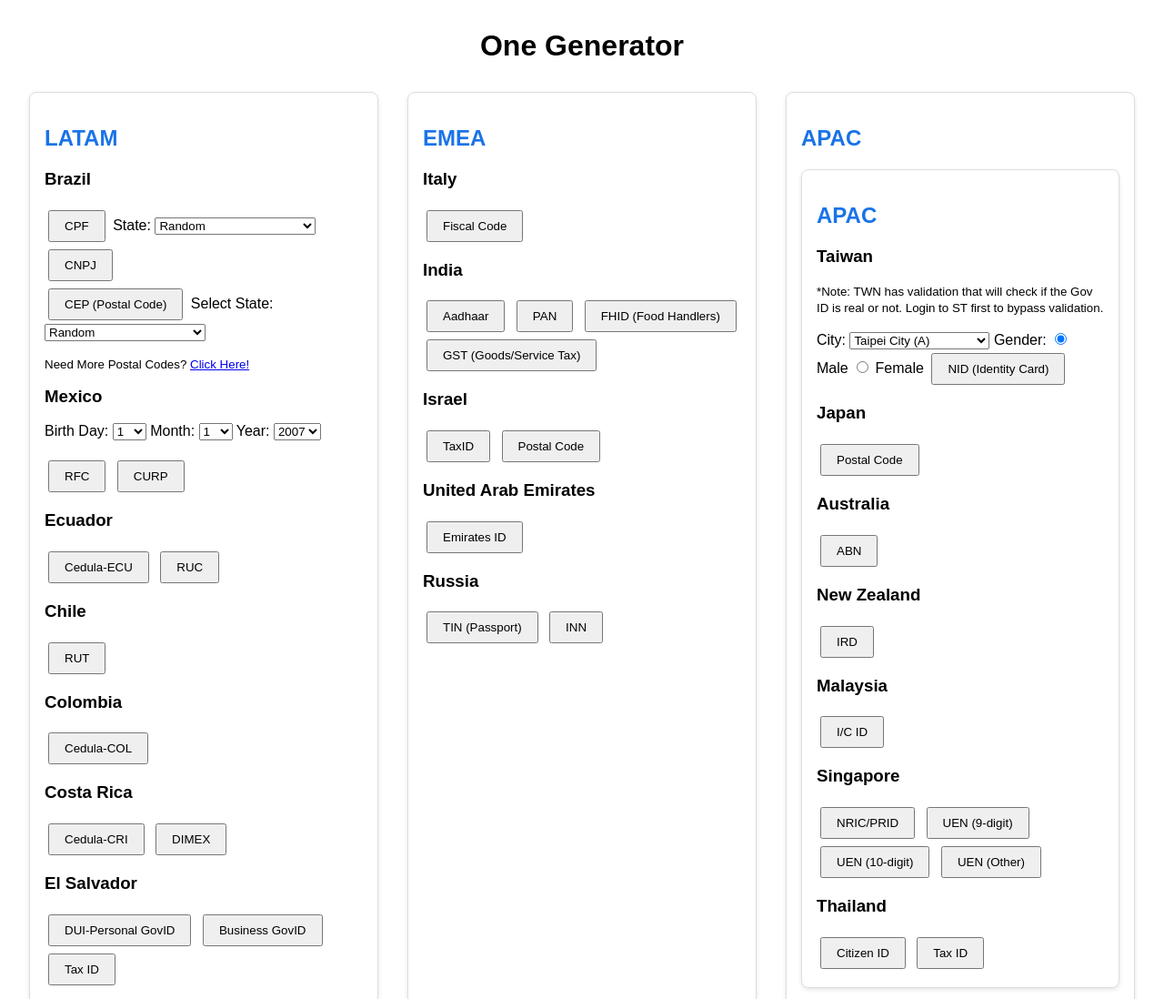
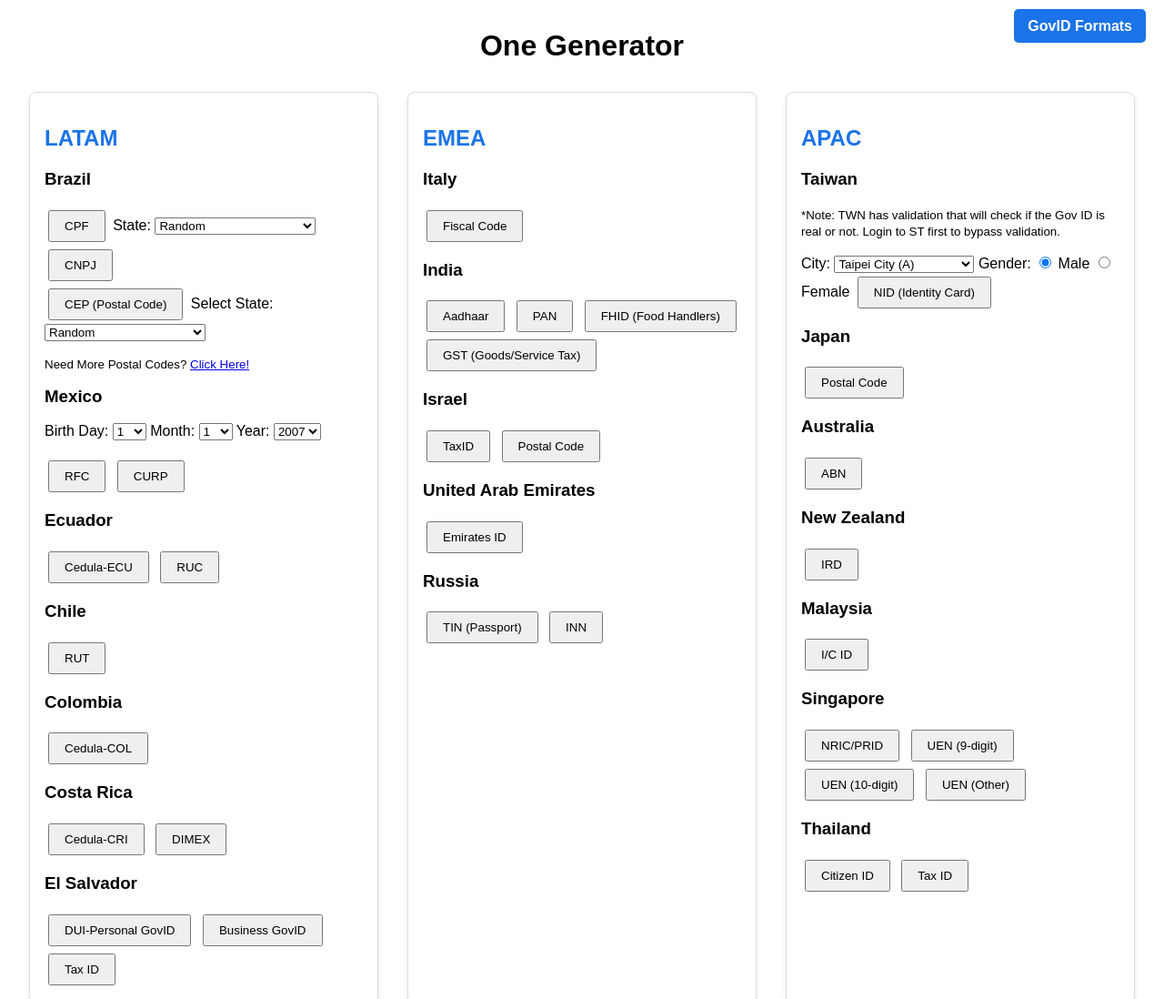
Before and after one commit to camerondukes/one_generator, a plain HTML site: page index.html in a window 1280 px wide. Shown: the top 1098 px of the page at 91% size. Drawn offline with Linux system fonts and the light colour scheme.

Commit message:
Update index.html

```diff
--- a/index.html
+++ b/index.html
@@ -7,6 +7,7 @@
     body {
       font-family: Arial, sans-serif;
       margin: 2rem;
+
     }
 
     .container {
@@ -52,6 +53,12 @@
   </style>
 </head>
 <body>
+
+  <body>
+  <div style="position: absolute; top: 20px; right: 20px;">
+    <a href="formats.html" style="padding: 10px 15px; background: #1a73e8; color: white; text-decoration: none; border-radius: 5px; font-weight: bold;">GovID Formats</a>
+  </div>
+
   <h1>One Generator</h1>
 
   <p id="output"></p>
@@ -164,6 +171,7 @@
       <h3>Chile</h3>
       <button onclick="handleGenerate('RUT')">RUT</button>
 
+
       <h3>Colombia</h3>
       <button onclick="handleGenerate('ColombiaCedula')">Cedula-COL</button>
 
@@ -222,8 +230,6 @@
 
     <!-- APAC -->
     <div class="region">
-      <h2>APAC</h2>
-      <div class="region">
       <h2>APAC</h2>
       <h3>Taiwan</h3>
       <small><p>*Note: TWN has validation that will check if the Gov ID is real or not. Login to ST first to bypass validation.</small></p>
```
